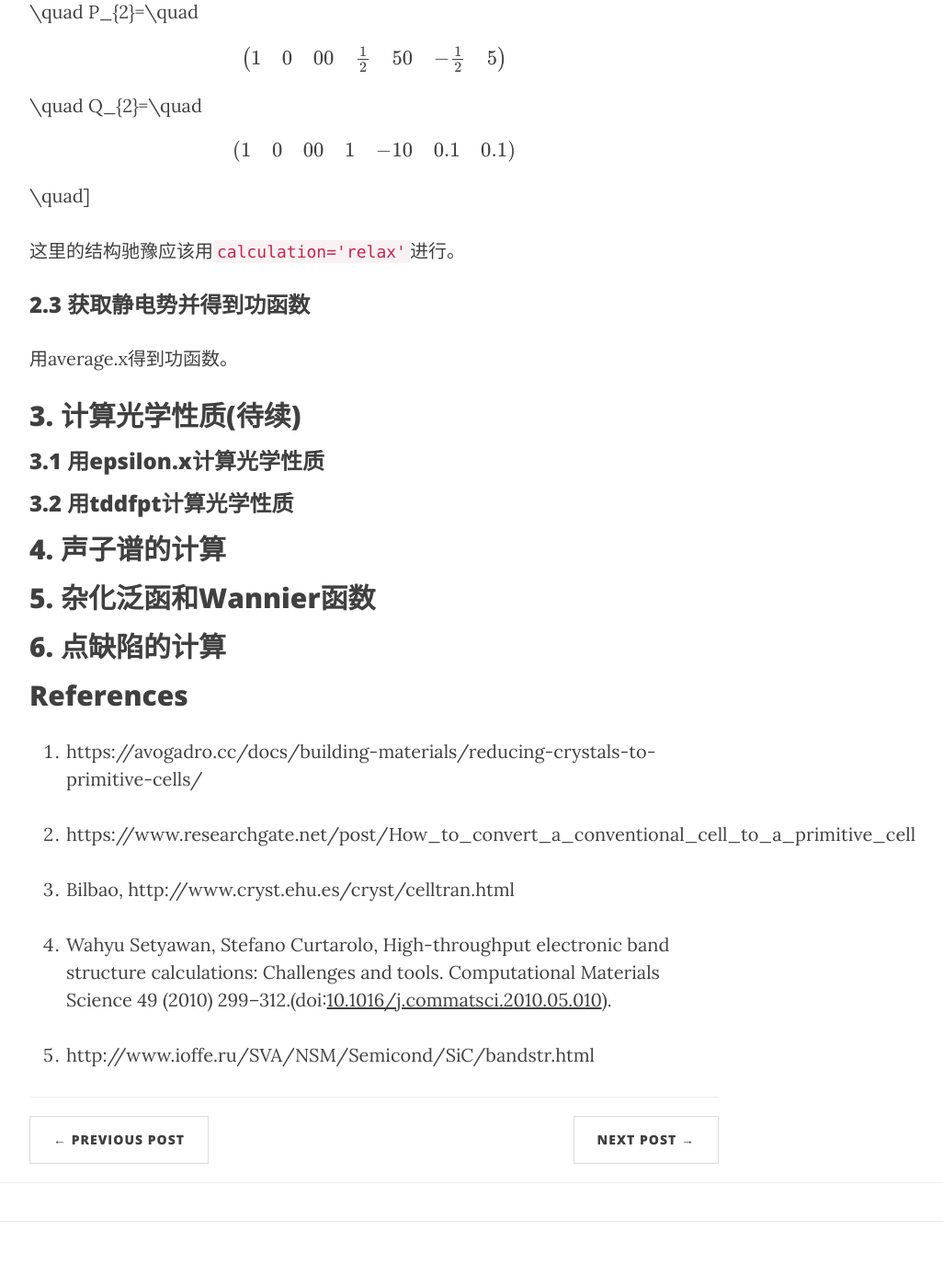
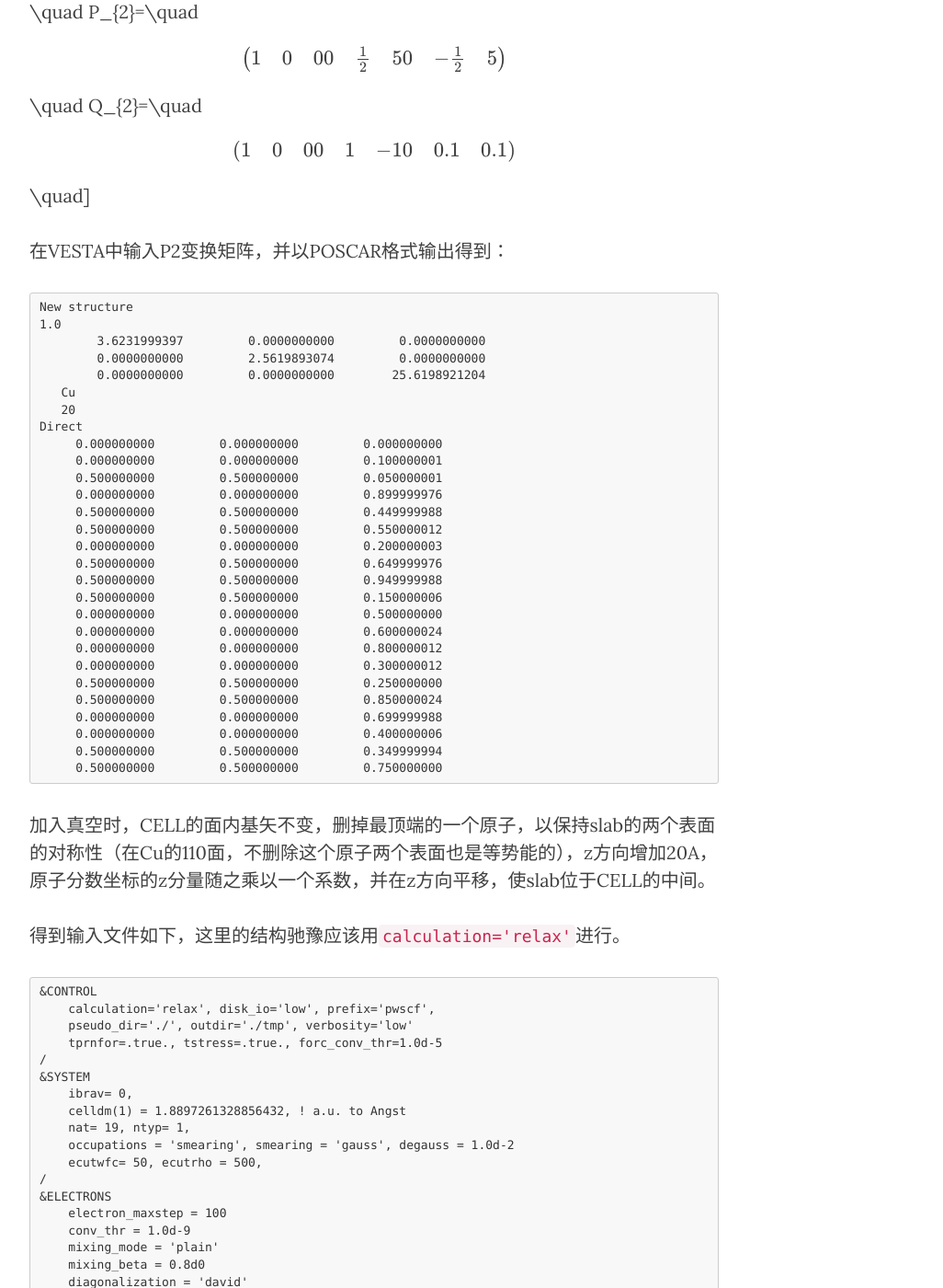
Before and after one commit to yyyu200/DFTbook, a Jekyll site: the page built from _posts/2019-04-01-HandsOn.md, in a window 1280 px wide and 1400 px high, scrolled down 14719 px. Shown: the whole window at 92% size, without its empty margins (233-1259 px from the left). Built offline with Jekyll 4.4.1, drawn with Linux system fonts in a browser that asks for light colours; nearby versions of some CDN libraries; formulas are drawn with MathJax 3; comment, search, counter and statistics services are not loaded; some of the changed text lies outside the part shown.

Commit message:
modify at20190516-23:54:01-aliyun

````diff
--- a/_posts/2019-04-01-HandsOn.md
+++ b/_posts/2019-04-01-HandsOn.md
@@ -461,7 +461,7 @@ K_POINTS {crystal_b}
 </p>
 
 ### 2.2 建立slab模型并做结构驰豫
-建立slab模型的一般方法见[这里](../../07/TransCell/#平板slab模型的建立)。建立slab模型使用前一节得到的理论晶格常数，先对原胞做变换$$P_{1}$$得到晶胞，再做变换$$P_{2}$$得到(110)方向长度为11个原子的超胞，最后加上20Å的真空，得到slab模型，其中
+建立slab模型的一般方法见[这里](../../07/TransCell/#平板slab模型的建立)。建立slab模型使用前一节得到的理论晶格常数，先对原胞做变换$$P_{1}$$得到晶胞，再做变换$$P_{2}$$得到(110)方向长度为19个原子的超胞，最后加上20Å的真空，得到slab模型，其中
 
 $$
 P_{1}=\quad
@@ -493,7 +493,96 @@ Q_{2}=\quad
 \quad
 $$
 
-这里的结构驰豫应该用```calculation='relax'```进行。
+在VESTA中输入P2变换矩阵，并以POSCAR格式输出得到：
+```
+New structure
+1.0
+        3.6231999397         0.0000000000         0.0000000000
+        0.0000000000         2.5619893074         0.0000000000
+        0.0000000000         0.0000000000        25.6198921204
+   Cu
+   20
+Direct
+     0.000000000         0.000000000         0.000000000
+     0.000000000         0.000000000         0.100000001
+     0.500000000         0.500000000         0.050000001
+     0.000000000         0.000000000         0.899999976
+     0.500000000         0.500000000         0.449999988
+     0.500000000         0.500000000         0.550000012
+     0.000000000         0.000000000         0.200000003
+     0.500000000         0.500000000         0.649999976
+     0.500000000         0.500000000         0.949999988
+     0.500000000         0.500000000         0.150000006
+     0.000000000         0.000000000         0.500000000
+     0.000000000         0.000000000         0.600000024
+     0.000000000         0.000000000         0.800000012
+     0.000000000         0.000000000         0.300000012
+     0.500000000         0.500000000         0.250000000
+     0.500000000         0.500000000         0.850000024
+     0.000000000         0.000000000         0.699999988
+     0.000000000         0.000000000         0.400000006
+     0.500000000         0.500000000         0.349999994
+     0.500000000         0.500000000         0.750000000
+```
+加入真空时，CELL的面内基矢不变，删掉最顶端的一个原子，以保持slab的两个表面的对称性（在Cu的110面，不删除这个原子两个表面也是等势能的），z方向增加20A，原子分数坐标的z分量随之乘以一个系数，并在z方向平移，使slab位于CELL的中间。
+
+得到输入文件如下，这里的结构驰豫应该用```calculation='relax'```进行。
+
+```
+&CONTROL
+    calculation='relax', disk_io='low', prefix='pwscf',
+    pseudo_dir='./', outdir='./tmp', verbosity='low'
+    tprnfor=.true., tstress=.true., forc_conv_thr=1.0d-5
+/
+&SYSTEM
+    ibrav= 0,
+    celldm(1) = 1.8897261328856432, ! a.u. to Angst
+    nat= 19, ntyp= 1,
+    occupations = 'smearing', smearing = 'gauss', degauss = 1.0d-2
+    ecutwfc= 50, ecutrho = 500,
+/
+&ELECTRONS
+    electron_maxstep = 100
+    conv_thr = 1.0d-9
+    mixing_mode = 'plain'
+    mixing_beta = 0.8d0
+    diagonalization = 'david'
+/
+&IONS
+    ion_dynamics='bfgs'
+/
+&CELL
+    press_conv_thr=0.1
+/
+ATOMIC_SPECIES
+  Cu 63.546 Cu.UPF
+CELL_PARAMETERS (alat=  1.88972613)
+  3.6231999397  0.0000000000   0.0000000000
+  0.0000000000  2.5619893074   0.0000000000
+  0.0000000000  0.0000000000  43.0579029084
+K_POINTS {automatic}
+  8 8 1 0 0 0
+ATOMIC_POSITIONS (crystal)
+Cu  0.000000000    0.000000000    0.232245403
+Cu  0.000000000    0.000000000    0.291746425
+Cu  0.500000000    0.500000000    0.261995914
+Cu  0.000000000    0.000000000    0.767754583
+Cu  0.500000000    0.500000000    0.499999993
+Cu  0.500000000    0.500000000    0.559501029
+Cu  0.000000000    0.000000000    0.351247448
+Cu  0.500000000    0.500000000    0.619002029
+Cu  0.500000000    0.500000000    0.321496939
+Cu  0.000000000    0.000000000    0.529750511
+Cu  0.000000000    0.000000000    0.589251547
+Cu  0.000000000    0.000000000    0.708253583
+Cu  0.000000000    0.000000000    0.410748475
+Cu  0.500000000    0.500000000    0.380997957
+Cu  0.500000000    0.500000000    0.738004101
+Cu  0.000000000    0.000000000    0.648752547
+Cu  0.000000000    0.000000000    0.470249493
+Cu  0.500000000    0.500000000    0.440498975
+Cu  0.500000000    0.500000000    0.678503065
+```
 
 ### 2.3 获取静电势并得到功函数
 用average.x得到功函数。
````
